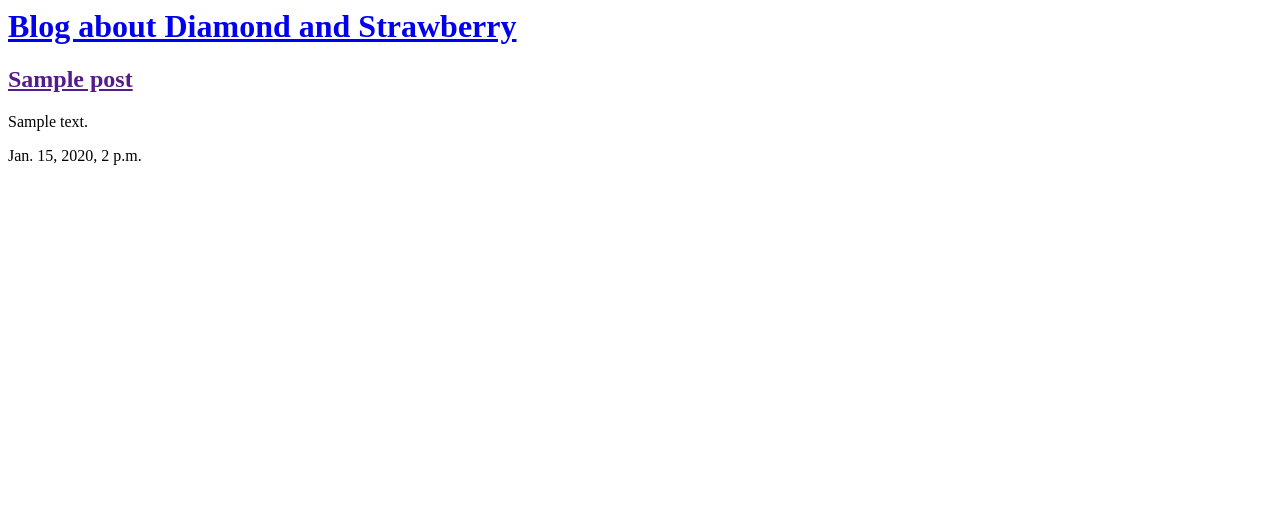
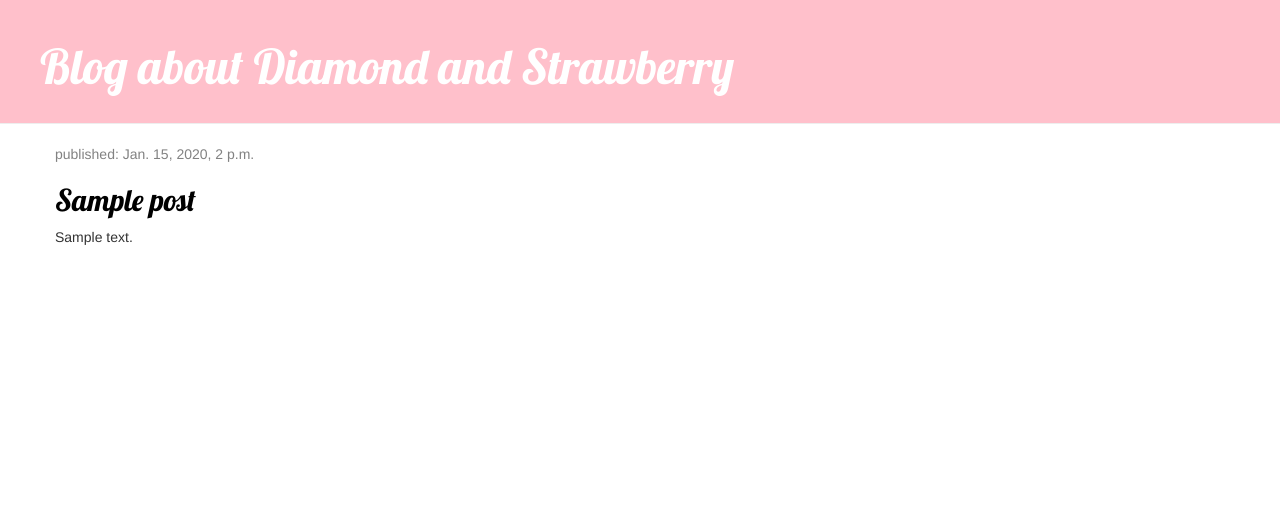
Before and after one commit to KamilRAliyev/my-first-blog, a Django app: template blog/templates/blog/post_list.html in a window 1280 px wide. Shown: the top 517 px of the page. Run offline with Django 3.2, Linux system fonts and the light colour scheme; the template is opened without the code that fills it: values that come from a table or form of the project are taken from there, others are empty; tables that the repository leaves empty hold one stand-in row (values such as "Sample post"); some libraries are stand-ins or nearby versions.

Commit message:
Finished some css / bootstrap part. Made templates to look awesome

```diff
--- /dev/null
+++ b/blog/static/css/blog.css
@@ -0,0 +1,47 @@
+
+.page-header {
+    background-color: pink;
+    margin-top: 0;
+    padding: 20px 20px 20px 40px;
+}
+
+.page-header h1, .page-header h1 a, .page-header h1 a:visited, .page-header h1 a:active {
+    color: #ffffff;
+    font-size: 36pt;
+    text-decoration: none;
+}
+
+.content {
+    margin-left: 40px;
+}
+
+h1, h2, h3, h4 {
+    font-family: 'Lobster', cursive;
+}
+
+.date {
+    color: #828282;
+}
+
+.save {
+    float: right;
+}
+
+.post-form textarea, .post-form input {
+    width: 100%;
+}
+
+.top-menu, .top-menu:hover, .top-menu:visited {
+    color: #ffffff;
+    float: right;
+    font-size: 26pt;
+    margin-right: 20px;
+}
+
+.post {
+    margin-bottom: 70px;
+}
+
+.post h2 a, .post h2 a:visited {
+    color: #000000;
+}
--- a/blog/templates/blog/post_list.html
+++ b/blog/templates/blog/post_list.html
@@ -1,18 +1,33 @@
+{% load static %}
 <html>
     <head>
         <title>Blog about Diamond and Strawberry</title>
+        <link rel="stylesheet" href="//maxcdn.bootstrapcdn.com/bootstrap/3.2.0/css/bootstrap.min.css">
+        <link rel="stylesheet" href="//maxcdn.bootstrapcdn.com/bootstrap/3.2.0/css/bootstrap-theme.min.css">
+        <link href="//fonts.googleapis.com/css?family=Lobster&subset=latin,latin-ext" rel="stylesheet" type="text/css">
+        <link rel="stylesheet" href='{% static 'css/blog.css' %}'
     </head>
     <body>
-        <div>
+        <div class='page-header'>
             <h1><a href="/">Blog about Diamond and Strawberry</a></h1>
         </div>
 
         {% for post in posts%}
-        <div>
-            <h2><a href="">{{post.title}}</a></h2>
-            <p>{{post.text|linebreaksbr}}</p>
-            <p>{{post.published_data}}</p>
-        </div>
+            <div class="content container">
+                <div class="row">
+                    <div class="col-md-8">
+                        {% for post in posts %}
+                            <div class="post">
+                                <div class="date">
+                                    <p>published: {{ post.published_data }}</p>
+                                </div>
+                                <h2><a href="">{{ post.title }}</a></h2>
+                                <p>{{ post.text|linebreaksbr }}</p>
+                            </div>
+                        {% endfor %}
+                    </div>
+                </div>
+            </div>
         {% endfor %}
 
     </body>
```
